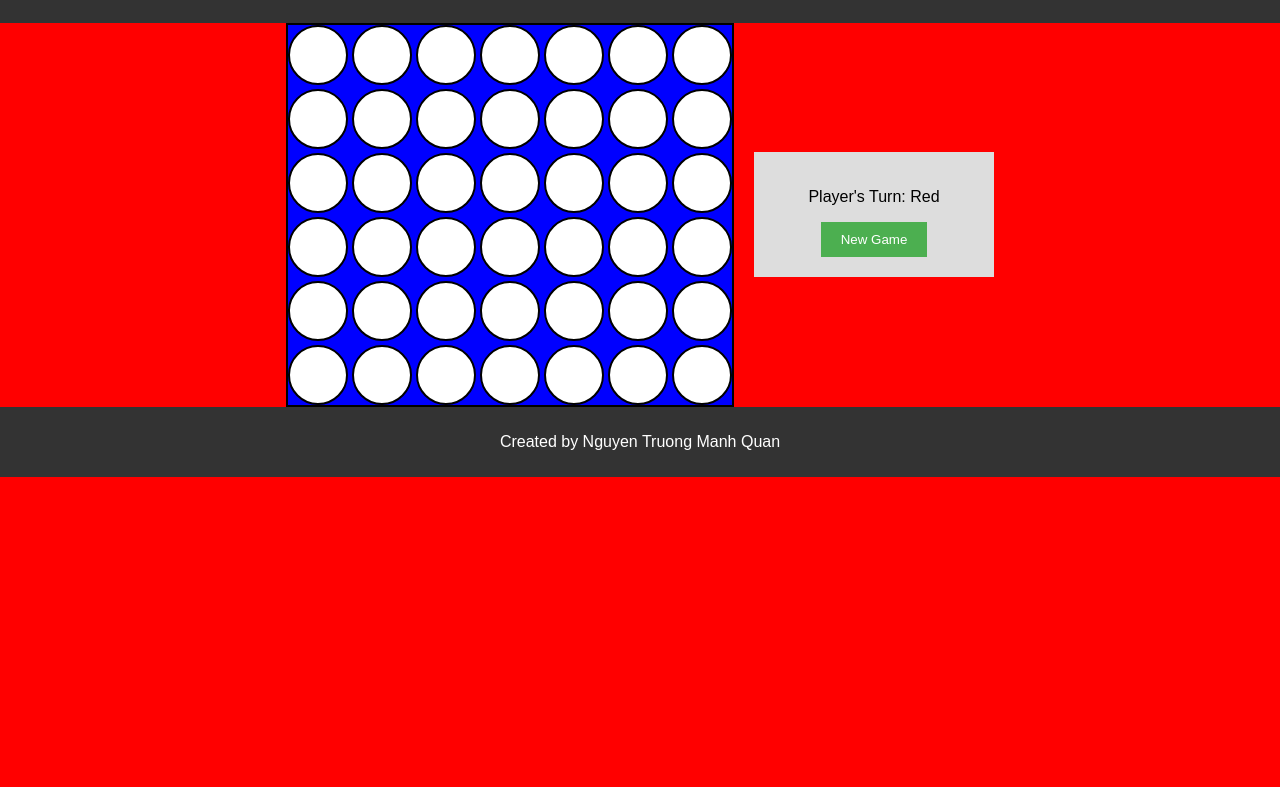
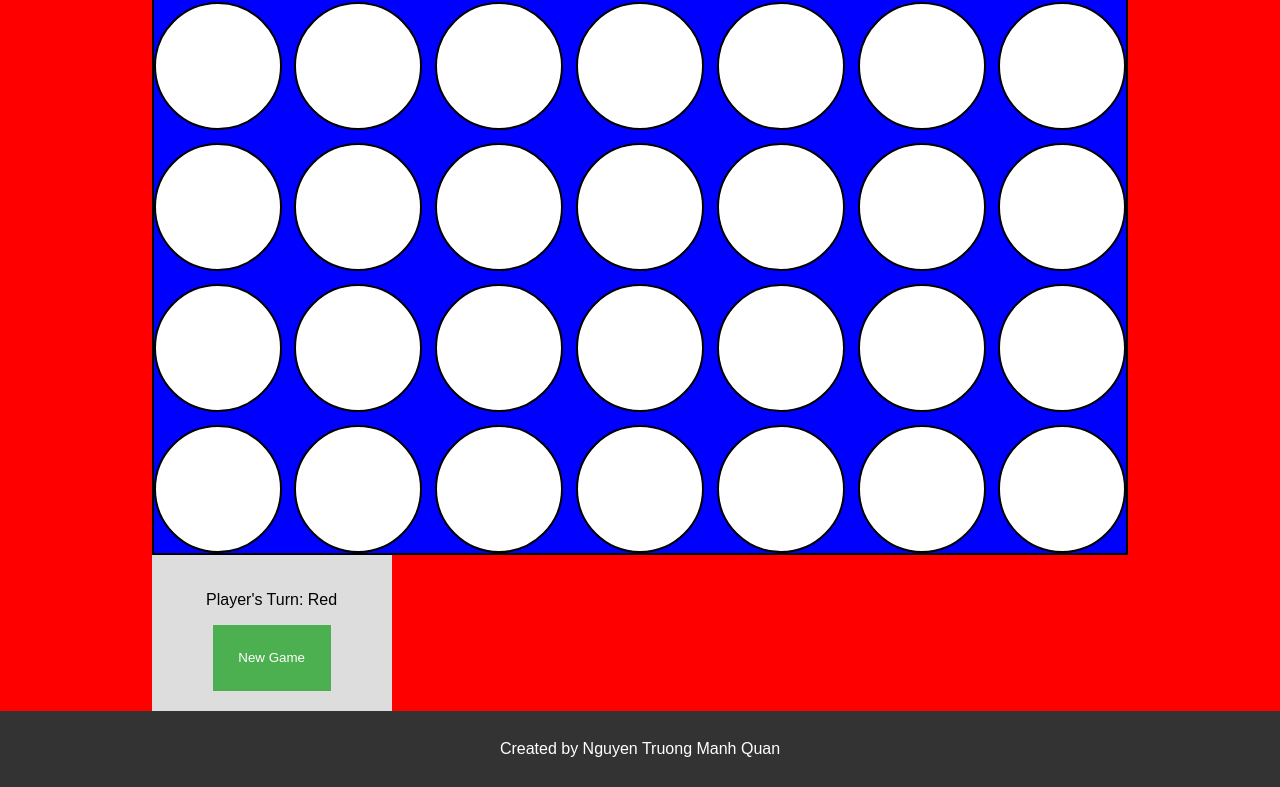
Before and after one commit to NTMQuannuaQMTN/Connect4Personal, a plain HTML site: page index.html in a window 1280 px wide. Shown: the part 200-987 px from the top of the page. Before the commit the page ends 800 px from the top, so only its background shows below. Drawn offline with Linux system fonts and the light colour scheme.

Commit message:
Update styles.css

```diff
--- a/styles.css
+++ b/styles.css
@@ -7,6 +7,7 @@ body {
     justify-content: center;
     height: 100vh;
     margin: 0;
+    text-align: center;
 }
 
 header, footer {
@@ -14,21 +15,22 @@ header, footer {
     color: white;
     text-align: center;
     width: 100%;
-    padding: 10px 0;
+    padding: 1vw;
+    margin: 0;
 }
 
 main {
-    display: flex;
+    /* display: flex; */
     justify-content: center;
     align-items: center;
-    gap: 20px;
+    /* gap: 20px; */
 }
 
 .game-board {
     display: grid;
-    grid-template-columns: repeat(7, 60px); /* Adjust column size as needed */
-    grid-template-rows: repeat(6, 60px); /* Adjust row size as needed */
-    gap: 4px;
+    grid-template-columns: repeat(7, 10vw); /* Adjust column size as needed */
+    grid-template-rows: repeat(6, 10vw); /* Adjust row size as needed */
+    gap: 1vw;
     background-color: blue; /* Placeholder color */
     border: 2px solid black;
 }
@@ -51,7 +53,7 @@ main {
 }
 
 button {
-    padding: 10px 20px;
+    padding: 2vw;
     background-color: #4CAF50;
     color: white;
     border: none;
```
